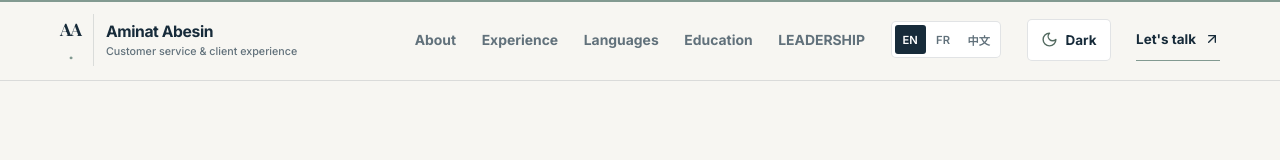
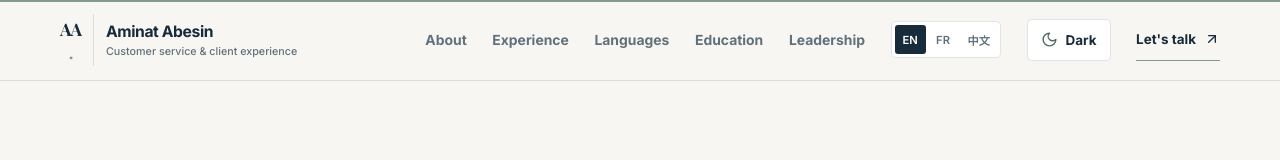
Before and after one commit to ARGS-PYH/aminat-customer-service-portfolio, a React (Vite) app: page / in a window 1280 px wide. Shown: the top 160 px of the page. Built offline with nearby package versions, Linux system fonts and the light colour scheme.

Commit message:
Fix multilingual navigation labels and accessible menu text

```diff
--- a/src/App.jsx
+++ b/src/App.jsx
@@ -106,9 +106,10 @@ const translations = {
     languageLabel: "Choose portfolio language",
     languageNames: { en: "English", fr: "French", zh: "Chinese" },
     navLabel: "Main navigation",
-    nav: { about: "About", experience: "Experience", languages: "Languages", education: "Education", contact: "Contact", talk: "Let's talk", getInTouch: "Get in touch" },
+    nav: { about: "About", experience: "Experience", languages: "Languages", education: "Education", leadership: "Leadership", contact: "Contact", talk: "Let's talk", getInTouch: "Get in touch" },
     brandSubtitle: "Customer service & client experience",
     theme: { dark: "Dark", light: "Light", switchDark: "Switch to dark theme", switchLight: "Switch to light theme", toggle: "Toggle colour theme" },
+    menu: { open: "Open menu", close: "Close menu" },
     hero: {
       eyebrow: "CUSTOMER SERVICE PROFESSIONAL · FRENCH C1",
       titleA: "Creating better",
@@ -265,9 +266,10 @@ const translations = {
     languageLabel: "Choisir la langue du portfolio",
     languageNames: { en: "Anglais", fr: "Français", zh: "Chinois" },
     navLabel: "Navigation principale",
-    nav: { about: "À propos", experience: "Expérience", languages: "Langues", education: "Formation", contact: "Contact", talk: "Me contacter", getInTouch: "Prendre contact" },
+    nav: { about: "À propos", experience: "Expérience", languages: "Langues", education: "Formation", leadership: "Engagement", contact: "Contact", talk: "Me contacter", getInTouch: "Prendre contact" },
     brandSubtitle: "Service client et expérience client",
     theme: { dark: "Sombre", light: "Clair", switchDark: "Passer au thème sombre", switchLight: "Passer au thème clair", toggle: "Changer de thème" },
+    menu: { open: "Ouvrir le menu", close: "Fermer le menu" },
     hero: {
       eyebrow: "PROFESSIONNELLE DU SERVICE CLIENT · FRANÇAIS C1",
       titleA: "Créer de meilleures",
@@ -424,9 +426,10 @@ const translations = {
     languageLabel: "选择作品集语言",
     languageNames: { en: "英语", fr: "法语", zh: "中文" },
     navLabel: "主导航",
-    nav: { about: "关于我", experience: "工作经历", languages: "语言能力", education: "教育背景", contact: "联系方式", talk: "联系我", getInTouch: "联系 Aminat" },
+    nav: { about: "关于我", experience: "工作经历", languages: "语言能力", education: "教育背景", leadership: "领导力", contact: "联系方式", talk: "联系我", getInTouch: "联系 Aminat" },
     brandSubtitle: "客户服务与客户体验",
     theme: { dark: "深色", light: "浅色", switchDark: "切换至深色模式", switchLight: "切换至浅色模式", toggle: "切换显示主题" },
+    menu: { open: "打开菜单", close: "关闭菜单" },
     hero: {
       eyebrow: "客户服务专业人士 · 法语 C1",
       titleA: "创造更好的",
@@ -713,7 +716,7 @@ export default function App() {
     ["experience", c.nav.experience],
     ["languages", c.nav.languages],
     ["education", c.nav.education],
-    ["leadership", c.leadership.kicker.split(" / ")[1].split(" ")[0]],
+    ["leadership", c.nav.leadership],
   ];
   const closeMenu = () => setMenuOpen(false);
   const languageChoices = [["en", "EN"], ["fr", "FR"], ["zh", "中文"]];
@@ -759,7 +762,7 @@ export default function App() {
             <button className="theme-toggle theme-toggle--mobile" onClick={() => setTheme(theme === "light" ? "dark" : "light")} aria-label={c.theme.toggle}>
               {theme === "light" ? <Moon size={18}/> : <Sun size={18}/>}
             </button>
-            <button className="menu-toggle" onClick={() => setMenuOpen(!menuOpen)} aria-label={menuOpen ? "Close menu" : "Open menu"} aria-expanded={menuOpen}>
+            <button className="menu-toggle" onClick={() => setMenuOpen(!menuOpen)} aria-label={menuOpen ? c.menu.close : c.menu.open} aria-expanded={menuOpen}>
               {menuOpen ? <X size={21}/> : <Menu size={21}/>}
             </button>
           </div>
```
